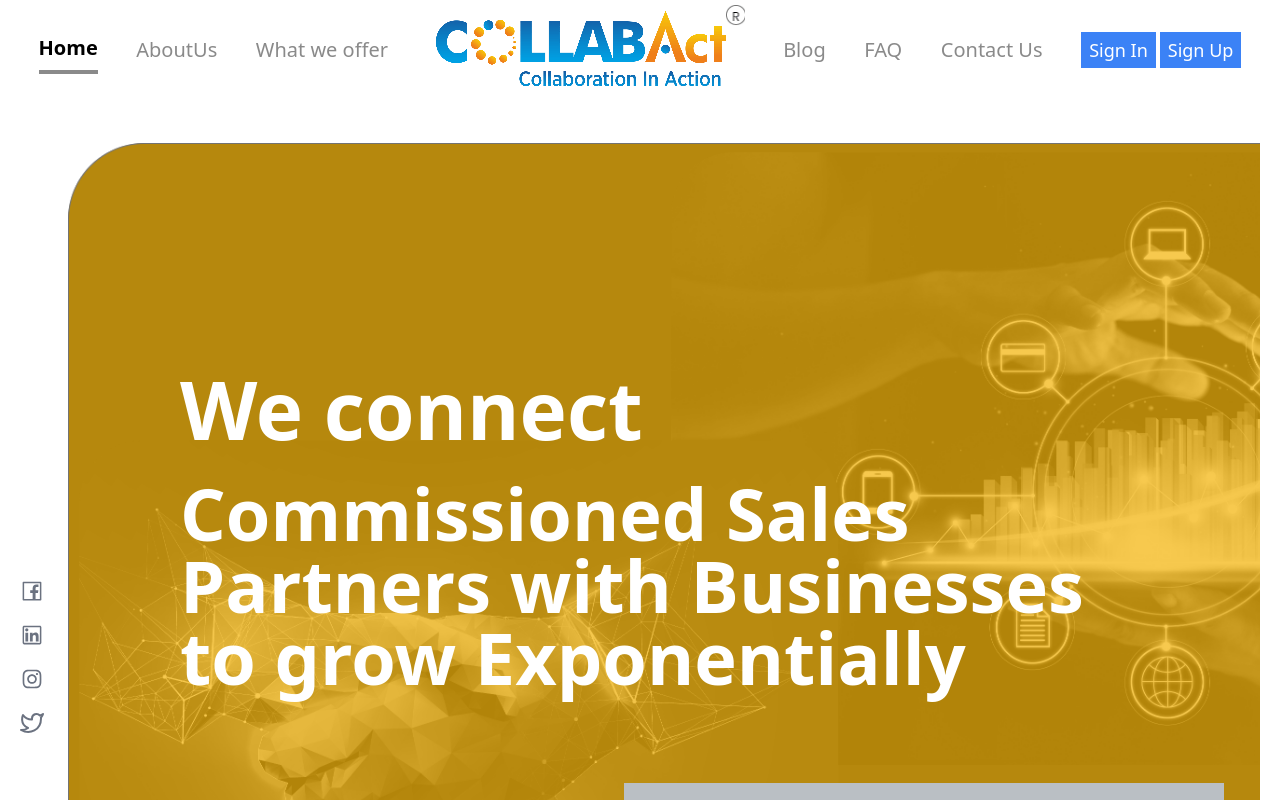
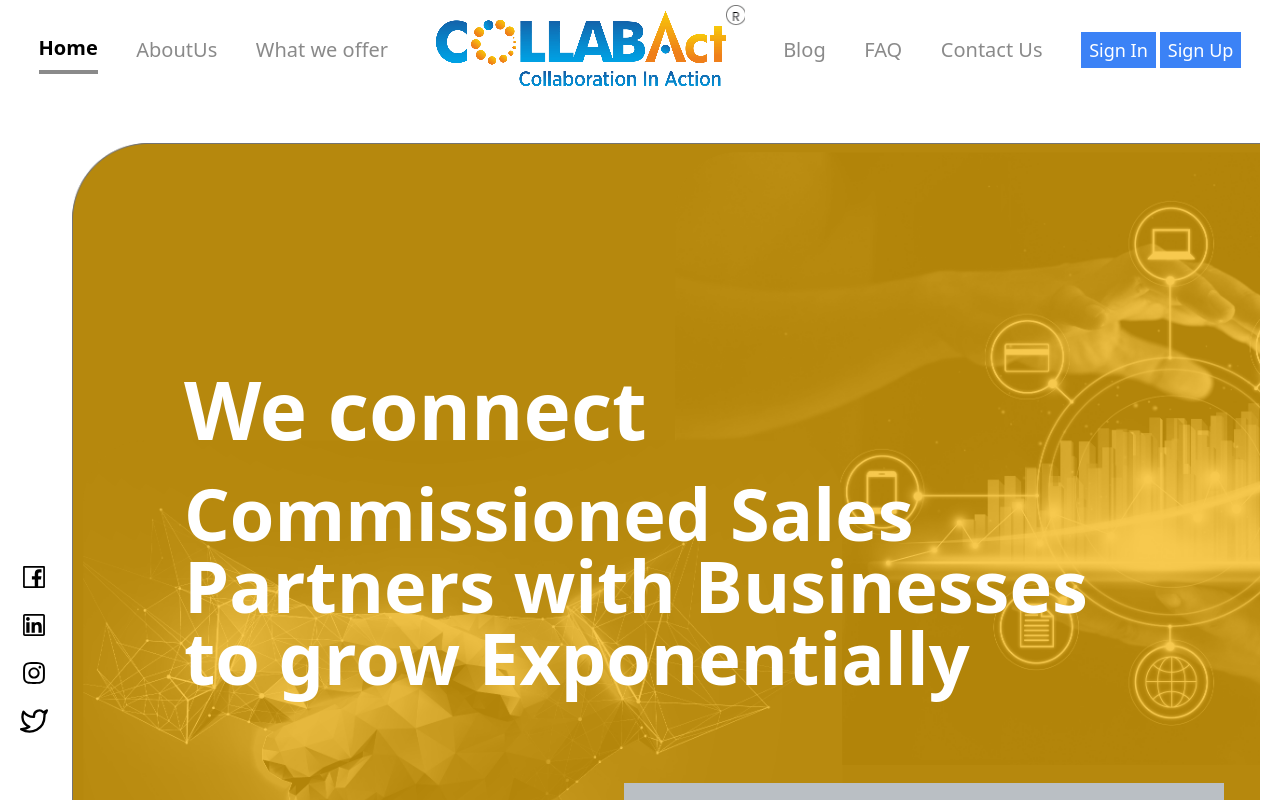
Before and after one commit to Repsoft-consultancy-services/Collabact, a Next.js app: page /components/Home/Banner in a window 1280 px wide. Shown: the top 800 px of the page. Built offline with nearby package versions, Linux system fonts and the light colour scheme.

Commit message:
social icons

```diff
--- a/pages/components/Home/Banner.js
+++ b/pages/components/Home/Banner.js
@@ -10,7 +10,7 @@ const Banner = () => {
     return (
         <div className='mt-10 w-full 2xl:w-[110rem] mb-10'>
             <div className='flex justify-between items-end space-x-6 px-5'>
-                <div className='flex flex-col text-gray-500 text-2xl space-y-5 mb-52'>
+                <div className='flex flex-col text-black text-[28px] space-y-5 mb-52'>
                     <AiOutlineFacebook />
                     <AiOutlineLinkedin />
                     <AiOutlineInstagram />
--- a/pages/components/Navbar.js
+++ b/pages/components/Navbar.js
@@ -11,8 +11,8 @@ const Navbar = () => {
     const [blog, setBlog] = useState(false)
     const [faq, setFaq] = useState(false)
     const [contact, setContact] = useState(false)
-    const router = useRouter()
-    console.log(router.route);
+    const {route} = useRouter()
+    console.log(route);
     const handledropdown = () => {
         if (!servicedrop)
             setServicedrop(true)
```
